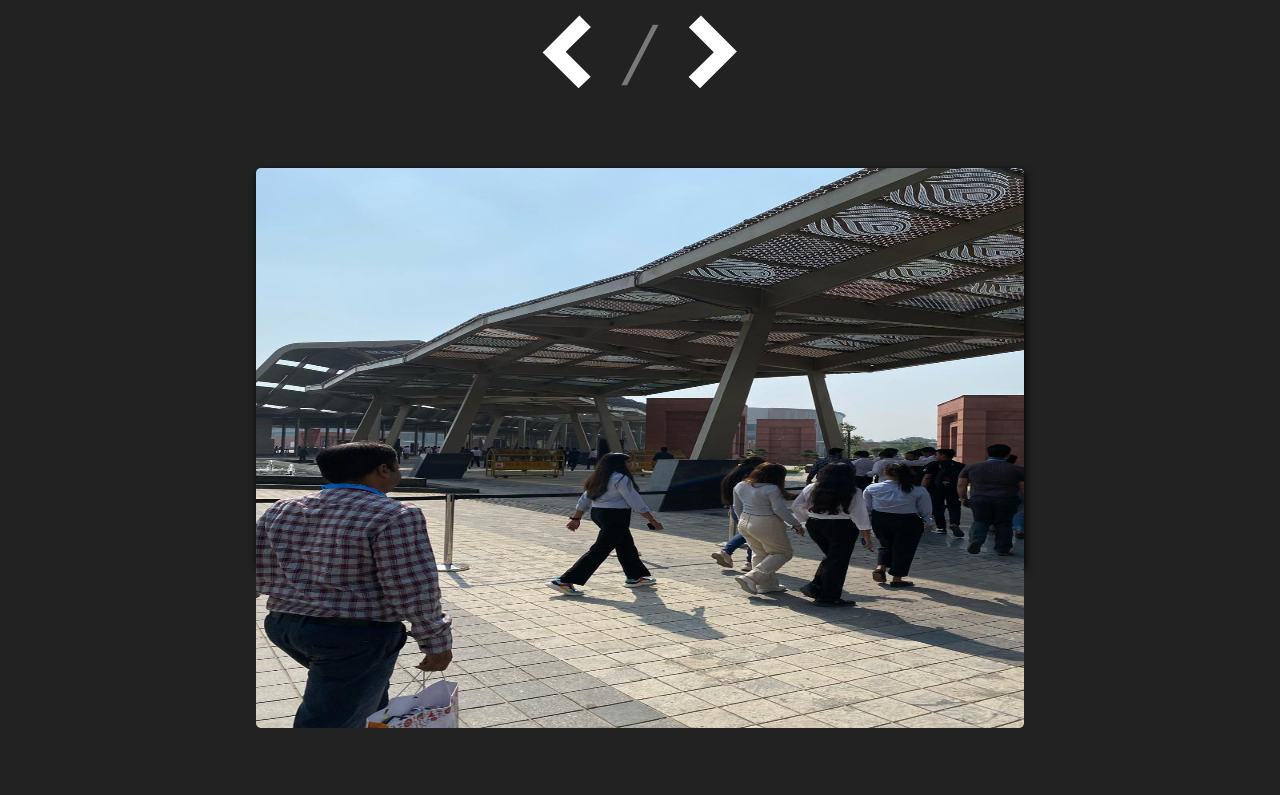
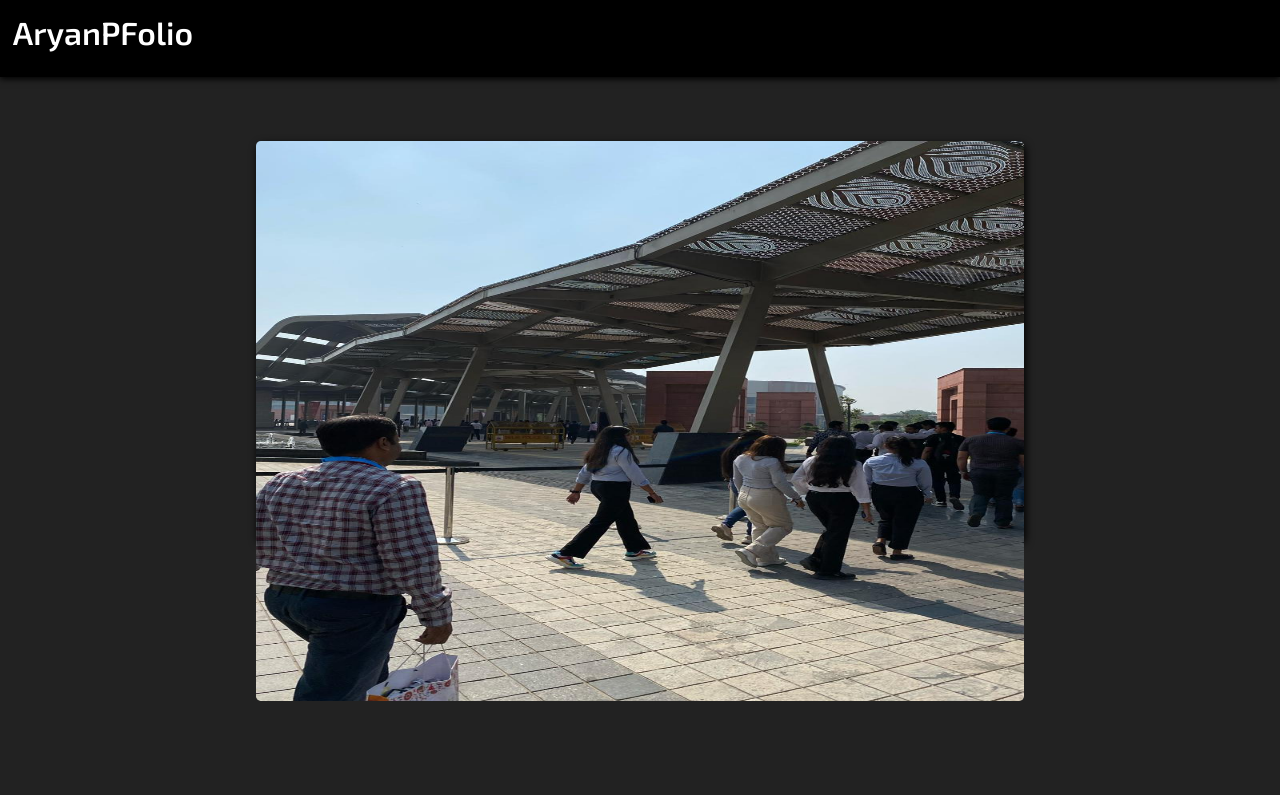
Before and after one commit to AryanSwaroop/newPortfolio, a React (Create React App) app: page / in a window 1280 px wide. Shown: the top 795 px of the page. Built offline with nearby package versions, Linux system fonts and the light colour scheme.

Commit message:
Added CV and Working Links and Navbar

```diff
--- a/package.json
+++ b/package.json
@@ -9,6 +9,7 @@
     "framer-motion": "^11.2.4",
     "react": "^18.3.1",
     "react-dom": "^18.3.1",
+    "react-icons": "^5.2.1",
     "react-scripts": "5.0.1",
     "web-vitals": "^2.1.4"
   },
--- a/public/index.html
+++ b/public/index.html
@@ -2,19 +2,16 @@
 <html lang="en">
   <head>
     <meta charset="utf-8" />
-    <link rel="icon" href="%PUBLIC_URL%/favicon.ico" />
     <meta name="viewport" content="width=device-width, initial-scale=1" />
     <meta name="theme-color" content="#000000" />
     <meta
       name="description"
-      content="Web site created using create-react-app"
+      content="Aryan Swaroop's Portfolio Website."
     />
-    <link rel="apple-touch-icon" href="%PUBLIC_URL%/logo192.png" />
     <!--
       manifest.json provides metadata used when your web app is installed on a
       user's mobile device or desktop. See https://developers.google.com/web/fundamentals/web-app-manifest/
     -->
-    <link rel="manifest" href="%PUBLIC_URL%/manifest.json" />
     <!--
       Notice the use of %PUBLIC_URL% in the tags above.
       It will be replaced with the URL of the `public` folder during the build.
@@ -24,7 +21,7 @@
       work correctly both with client-side routing and a non-root public URL.
       Learn how to configure a non-root public URL by running `npm run build`.
     -->
-    <title>React App</title>
+    <title>AryanPFolio</title>
   </head>
   <body>
     <noscript>You need to enable JavaScript to run this app.</noscript>
--- a/src/App.js
+++ b/src/App.js
@@ -15,11 +15,11 @@ function App() {
    <Navbar/>
    <Gallery/>
    <Card/>
-   <Title letters={"Tech Stack"}/>
+   <Title letters={"Tech Stack"} />
    <SkillTable/>
    <Title letters={"Socials"}/>
    <SocialTable/>
-   <Title letters={"Projects"}/>
+   <Title letters={"Projects"} />
    <Project/>
    <Footer/>
    </div>
--- a/src/CSS/responsive.css
+++ b/src/CSS/responsive.css
@@ -12,6 +12,71 @@
         margin: 0;
         height: 6.5rem;
     }
+
+    /***************************************************Navbar*******************************************/
+
+        .Navbar {
+            width: 100%;
+            height: 4rem;
+            padding-top: 1%;
+            background-color: black;
+            box-shadow: 0.02rem 0.1rem 0.4rem black;
+        }
+
+        .navbarText {
+            margin: 0;
+            margin-left: 1%;
+            font-size: 2rem;
+            color: white;
+        }
+
+
+.navbarTextNavigate {
+    font-size: 0.9rem;
+    margin: 0;
+    color: white;
+    margin-left: 10%;
+    font-weight: 500;
+    margin-top: 10%;
+    margin-bottom: 10%;
+}
+
+.navbarDiv {
+
+    border-radius: 0 0 1rem 1rem ;
+    z-index: 5;
+    padding: 1rem;
+    width: 20%;
+    margin-top: 3rem;
+    background-color: black;
+    margin-left: 80%;
+    margin-right: 1rem;
+    height: fit-content;
+    display: flex;
+    flex-direction: column;
+    box-shadow: 0.02rem 0.1rem black;
+}
+
+.textWrap {
+    background-color: black;
+    border-color: white;
+    border: solid;
+    border-width: 0.1rem 0 0;
+    padding: auto;
+}
+
+.crossLogo {
+    margin-left: 80%;
+}
+
+.MenuOpenButton {
+    margin-left: 83%;
+    margin-right: 2%;
+}
+
+
+
+/***************************************************Navbar******************************************/
 
     /*********************Logo*****************************/
     .arrowCage {
--- a/src/CSS/static.css
+++ b/src/CSS/static.css
@@ -1,16 +1,85 @@
 .Logo {
-    font-size: 3rem;
     display: flex;
     flex-direction: row;
-    color: #7a7878;
-    justify-content: center;
+    justify-content: left;
 
 }
 
+a { color: inherit; }
+
 .LogoParts {
+    margin-top: 1rem;
+    height: 2rem;
+}
+/***************************************************Navbar*******************************************/
+
+.Navbar {
+
+    display: flex;
+    margin-bottom: 3rem;
+    width: 100%;
+    height: 3rem;
+    background-color: black;
+    box-shadow: 0.02rem 0.1rem 0.4rem black;
+}
+
+.navbarText {
+    font-weight: 600;
+    font-size: 1.2rem;
+    margin: auto;
+    color: white;
+    margin-left: 5%;
+}
+
+.navbarTextNavigate {
+    font-size: 0.9rem;
     margin: 0;
-    height: 4.5rem;
+    color: white;
+    margin-left: 10%;
+    font-weight: 500;
+    margin-top: 10%;
+    margin-bottom: 10%;
 }
+
+@keyframes max-height {
+
+}
+
+.navbarDiv {
+
+    border-radius: 0 0 1rem 1rem ;
+    z-index: 5;
+    padding: 1rem;
+    width: 20%;
+    margin-top: 3rem;
+    background-color: black;
+    margin-left: 20%;
+    margin-right: 1rem;
+    height: fit-content;
+    display: flex;
+    flex-direction: column;
+    box-shadow: 0.02rem 0.1rem black;
+}
+
+.textWrap {
+    background-color: black;
+    border-color: white;
+    border: solid;
+    border-width: 0.1rem 0 0;
+    padding: auto;
+}
+
+.crossLogo {
+    margin-left: 80%;
+}
+
+.MenuOpenButton {
+    margin-right: 2%;
+}
+
+
+
+/***************************************************Navbar******************************************/
 
 /*********************Logo*****************************/
 .arrowCage {
@@ -258,7 +327,7 @@
 .cvText {
     font-size: 1.1rem;
     margin: 0;
-
+    color: black;
     margin: auto;
     margin-left: 2%;
     font-weight: 300;
--- a/src/Elements/footer.js
+++ b/src/Elements/footer.js
@@ -4,7 +4,7 @@ export default function Footer(){
         alert("Message Sent !");
     }
     return(
-        <div className="footer">
+        <div className="footer" id = "contactSection">
         <div className="contactUsDiv" >
 
         <h1 className="footerText">
--- a/src/Elements/navbar.js
+++ b/src/Elements/navbar.js
@@ -1,9 +1,61 @@
-import AryanLogo from "../tools/aryanLogo";
+import { RxCross1 } from "react-icons/rx";
+import { useState } from "react";
+import { MdMenuOpen } from "react-icons/md";
 
 export default function Navbar (){
+
+    const [navMenu , setNavMenu] = useState(false);
+
+    const handleOpenMenu =  () => {
+        setNavMenu(true);
+    }
+
+    const handleClose = () => {
+      setNavMenu(false);
+    }
+
     return(
-        <div>
-        <AryanLogo/>
+
+        <div className="Navbar">
+        <h1 className="navbarText">AryanPFolio </h1>
+
+        { !navMenu &&
+        <MdMenuOpen  style={{color : "white" , height : "3rem", width: "3rem"}} className="MenuOpenButton" onClick={handleOpenMenu}/>
+        }
+        {
+
+        navMenu &&
+
+        <div className="navbarDiv">
+
+        <RxCross1 style={{color: "white"}} className="crossLogo" onClick={handleClose} />
+
+
+        <a href = "/#projectsSection">
+           <h1 className="navbarTextNavigate">Projects</h1>
+        </a>
+
+        <a href = "/#skillSection">
+         <div className="textWrap">
+           <h1 className="navbarTextNavigate">Skills</h1>
+         </div>
+         </a>
+
+        <a href = "/#socialSection">
+         <div className="textWrap">
+           <h1 className="navbarTextNavigate">Socials</h1>
+         </div>
+         </a>
+        <a href = "/#contactSection">
+         <div className="textWrap">
+           <h1 className="navbarTextNavigate">Contact</h1>
+         </div>
+         </a>
         </div>
+
+        }
+
+        </div>
+
     );
 }
--- a/src/Elements/project.js
+++ b/src/Elements/project.js
@@ -90,7 +90,7 @@ export default function Project(){
 
     return (
 
-        <div >
+        <div id="projectsSection">
 
         <div className="arrowCage">
 
--- a/src/Elements/skillTable.js
+++ b/src/Elements/skillTable.js
@@ -6,7 +6,7 @@ import { motion } from "framer-motion";
 export default function SkillTable(){
     return (
 
-        <div className="skillBox">
+        <div className="skillBox" id="skillSection">
 
         <div className="subSkill">
 
--- a/src/Elements/socialTable.js
+++ b/src/Elements/socialTable.js
@@ -4,26 +4,38 @@ import "../CSS/static.css";
 
 export default function SocialTable(){
     return(
-        <div className="skillBox">
+        <div className="skillBox" id = "socialSection">
 
 <div className="subSkill">
 
+    <a href="https://www.instagram.com/aryan_swaroop/">
     <SmallSkillBox name="Insta" src="icons/instagram.svg"/>
+    </a>
+    <a href="https://wa.me/918527665919">
     <SmallSkillBox name="Whatsap" src="icons/whatsapp.svg"/>
+    </a>
 
 </div>
 
  <div className="subSkill">
 
+    <a>
     <BigSkillBox name="Leet" src="icons/leetcode.svg"/>
+    </a>
+    <a>
     <BigSkillBox name="hRank" src="icons/hackerrank.svg"/>
+    </a>
 
  </div>
 
  <div className="subSkill">
 
+     <a href="https://www.linkedin.com/in/aryan-swaroop/">
      <BigSkillBox name="LinkedIn" src="icons/linkedin.svg"/>
+     </a>
+     <a href="https://github.com/AryanSwaroop">
      <BigSkillBox name="Git" src="icons/github.svg"/>
+     </a>
 
  </div>
 
--- a/src/index.css
+++ b/src/index.css
@@ -8,6 +8,10 @@ body {
   -moz-osx-font-smoothing: grayscale;
 }
 
+* {
+  scroll-behavior: smooth;
+}
+
 code {
   font-family: source-code-pro, Menlo, Monaco, Consolas, 'Courier New',
     monospace;
--- a/src/tools/aryanLogo.js
+++ /dev/null
@@ -1,60 +0,0 @@
-import { motion } from "framer-motion"
-
-
-const logoVariant = {
-    hidden : {
-
-        pathLength : 0,
-        opacity : 0,
-        fill: "rgba(255, 255, 255, 0)"
-    },
-
-    visible : {
-
-        pathLength : 1,
-        opacity : 1,
-        fill: "rgba(255, 255, 255, 1)",
-        transition : {
-            duration : 2 ,
-            ease : "easeInOut"
-        }
-    }
-}
-
-const AryanLogo = () => {
-
-
-
-
-    return(
-        <div className="Logo">
-
-        <svg className="LogoParts" fill="#000000"  height="800px" viewBox="-8.5 0 32 32" version="1.1" xmlns="http://www.w3.org/2000/svg"
-
-        >
-
-        <motion.path d="M7.094 15.938l7.688 7.688-3.719 3.563-11.063-11.063 11.313-11.344 3.531 3.5z"
-         variants={logoVariant}
-          initial = "hidden"
-          animate = "visible"
-        />
-        </svg>
-
-        /
-
-        <svg className="LogoParts" fill="#000000" height="800px" viewBox="-8.5 0 32 32" version="1.1" xmlns="http://www.w3.org/2000/svg"
-
-        >
-        <motion.path
-        d="M7.75 16.063l-7.688-7.688 3.719-3.594 11.063 11.094-11.344 11.313-3.5-3.469z"
-        variants={logoVariant}
-        initial = "hidden"
-        animate = "visible"
-        ></motion.path>
-        </svg>
-
-        </div>
-    )
-}
-
-export default AryanLogo;
```
Also changed, not shown: 1 other file (tests, documents, lock files or other folders).
